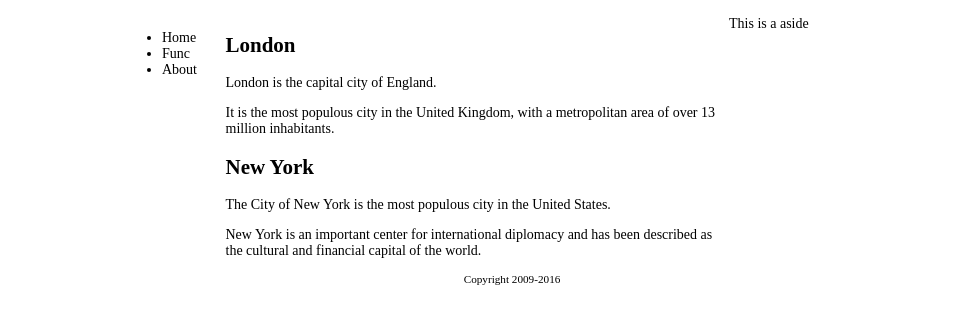
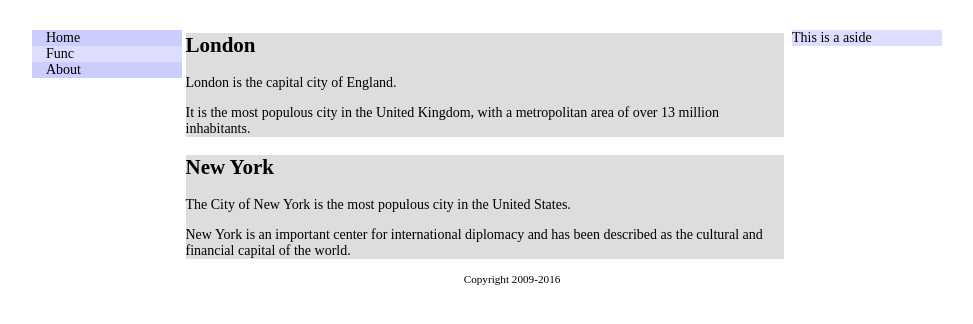
Before and after one commit to astropeak/aspk-code-base, a plain HTML site: page html-css/usage-responsive-web/index.html in a window 1280 px wide. Shown: the part 54-378 px from the top of the page, without its empty margins (128-1101 px from the left). Drawn offline with Linux system fonts and the light colour scheme.

Commit message:
v0.0.2. flex section box.

```diff
--- a/html-css/usage-responsive-web/index.html
+++ b/html-css/usage-responsive-web/index.html
@@ -30,7 +30,7 @@
        min-width:200px;
      }
      aside {
-       width:150px;
+       width:100%;
      }
      footer {
        clear:both;
@@ -41,25 +41,100 @@
      /* reponsive design */
      /* default value */
      #wrapper {
-       width:400px;
+       /* min-width:400px; */
+       max-width:960px;
+       width:100%;
      }
      section {
-       width:400px;
+       /* min-width:300px; */
+       max-width:9999px;
+       width:100%;
      }
      /* if width larger than 800px, then use this rule */
-     @media (min-width: 800px){
+     /* @media (min-width: 800px){
         #wrapper {
         width:780px;
         }
         section {
         width:500px;
         }
+        } */
+
+
+     /* remove the bullet of li */
+     ul {
+       list-style-type:none;
+       margin:1.5em 0 0 0 0;
+       padding:0;
+     }
+     li {
+       box-sizing:border-box;
+       padding:0em 1em;
+     }
+     li:nth-child(odd) {
+       background-color:#ccccff;
+     }
+     li:nth-child(even) {
+       background-color:#ddddff;
+     }
+     nav, ul, li {
+       width:100%;
+     }
+     aside{
+       background-color:#ddddff;
+       margin-top:1em;
+     }
+     #nav-sec-container{
+       float:left;
+       /* border:1px solid blue; */
+     }
+     @media (min-width:680px){
+       nav {
+         width:150px;
+         margin-right:-200px;
+       }
+       section {
+         /* max-width:650px; */
+         /* width:510px; */
+         padding-left:200px;
+         box-sizing:border-box;
+         width:105%;
+       }
+
+       #nav-sec-container{
+         width:100%;
+       }
+       li{
+         /* width:100%; */
+         width:auto;
+       }
+     }
+
+     @media (min-width:850px){
+       #nav-sec-aside-container{
+         float:left;
+       }
+       #nav-sec-container{
+         box-sizing:border-box;
+         /* width:680px; */
+         padding-right:200px;
+       }
+       aside{
+         width:150px;
+         margin-left:-200px;
+       }
+     }
+
+     article {
+       background: #dddddd;
      }
     </style>
   </head>
   <body>
     <div id="wrapper">
       <header><h1>Reponsive Web Design</h1></header>
+      <div id="nav-sec-aside-container">
+        <div id="nav-sec-container">
           <nav>
             <ul>
               <li>Home</li>
@@ -79,9 +154,11 @@
               <p>New York is an important center for international diplomacy and has been described as the cultural and financial capital of the world.</p>
             </article>
           </section>
+        </div>
         <aside>
           This is a aside
         </aside>
+      </div>
       <footer>
         Copyright 2009-2016
       </footer>
```
Also changed, not shown: 1 other file. Lines whose indentation alone changed are shown as unchanged.
